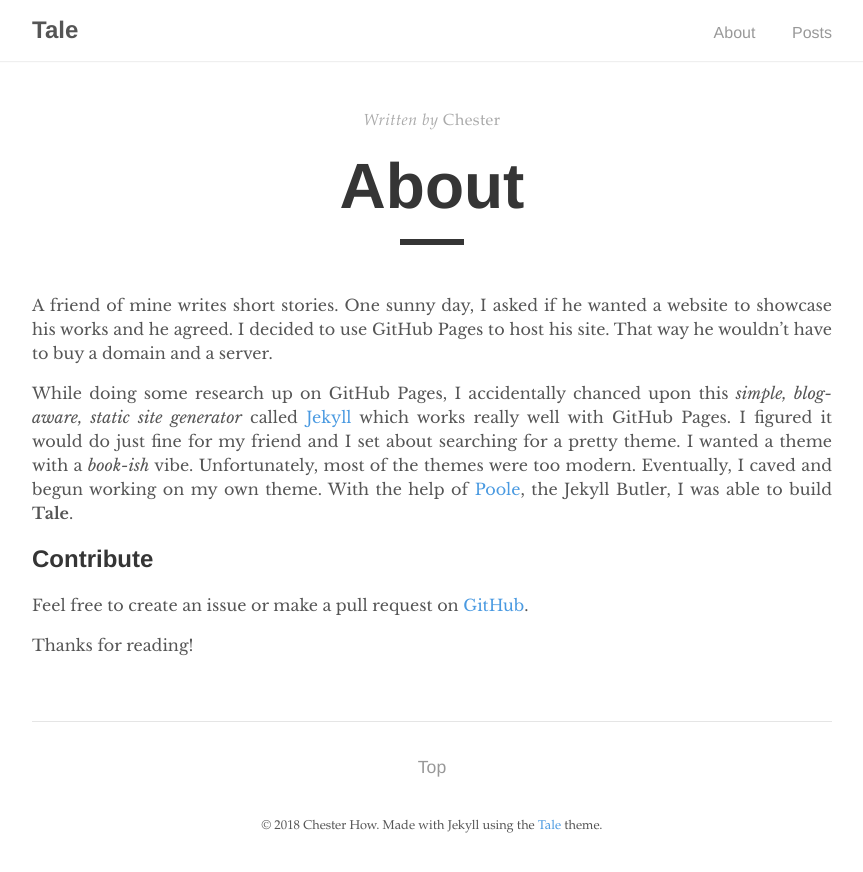
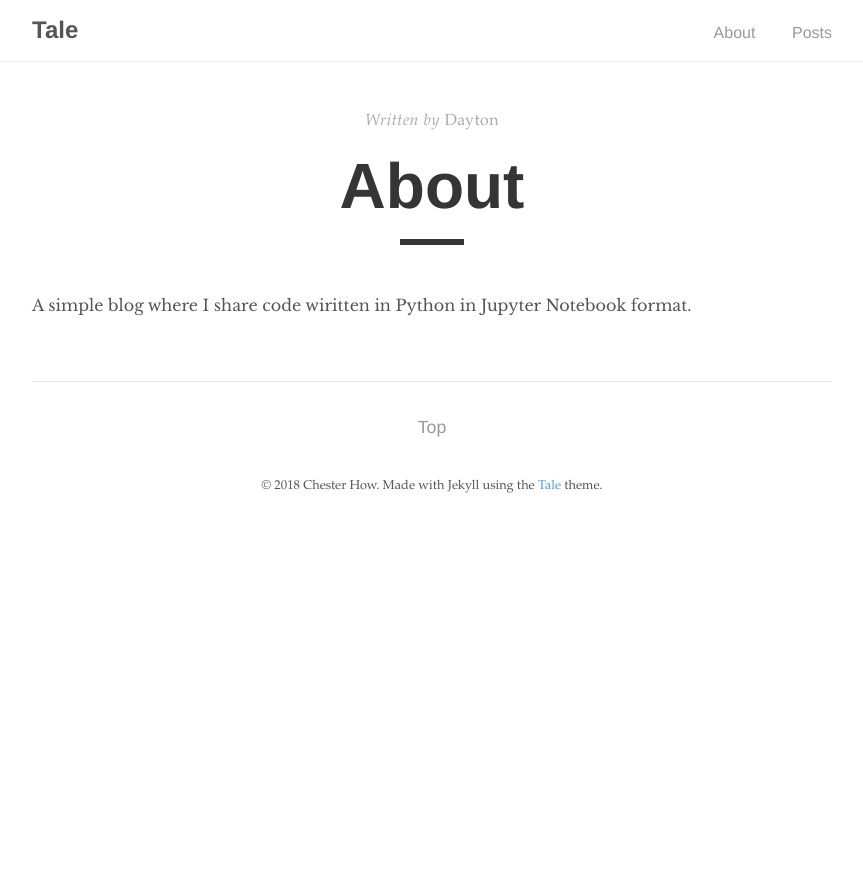
Before and after one commit to daytondang/daytondang.github.io, a Jekyll site: the page built from about.md, in a window 1280 px wide. Shown: the top 872 px of the page, without its empty margins (208-1071 px from the left). Built offline with Jekyll 4.4.1, drawn with Linux system fonts in a browser that asks for light colours.

Commit message:
Update about

```diff
--- a/about.md
+++ b/about.md
@@ -1,15 +1,8 @@
 ---
 layout: post
 title: "About"
-author: "Chester"
+author: "Dayton"
 permalink: /about/
 ---
 
-A friend of mine writes short stories. One sunny day, I asked if he wanted a website to showcase his works and he agreed. I decided to use GitHub Pages to host his site. That way he wouldn't have to buy a domain and a server.
-
-While doing some research up on GitHub Pages, I accidentally chanced upon this _simple, blog-aware, static site generator_ called [Jekyll](https://jekyllrb.com/) which works really well with GitHub Pages. I figured it would do just fine for my friend and I set about searching for a pretty theme. I wanted a theme with a _book-ish_ vibe. Unfortunately, most of the themes were too modern. Eventually, I caved and begun working on my own theme. With the help of [Poole](https://github.com/poole/poole), the Jekyll Butler, I was able to build **Tale**.
-
-## Contribute
-Feel free to create an issue or make a pull request on [GitHub](https://github.com/chesterhow/tale).
-
-Thanks for reading!
+A simple blog where I share code wiritten in Python in Jupyter Notebook format.
```
